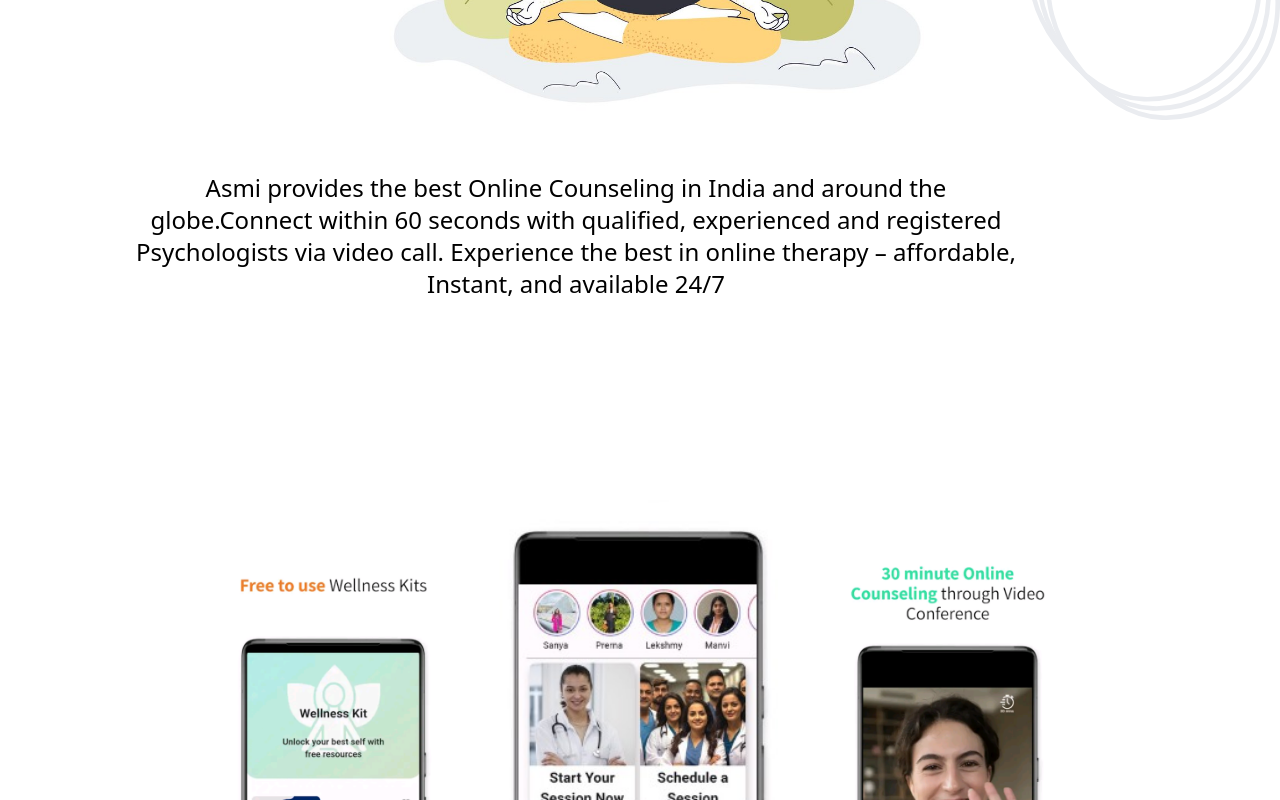
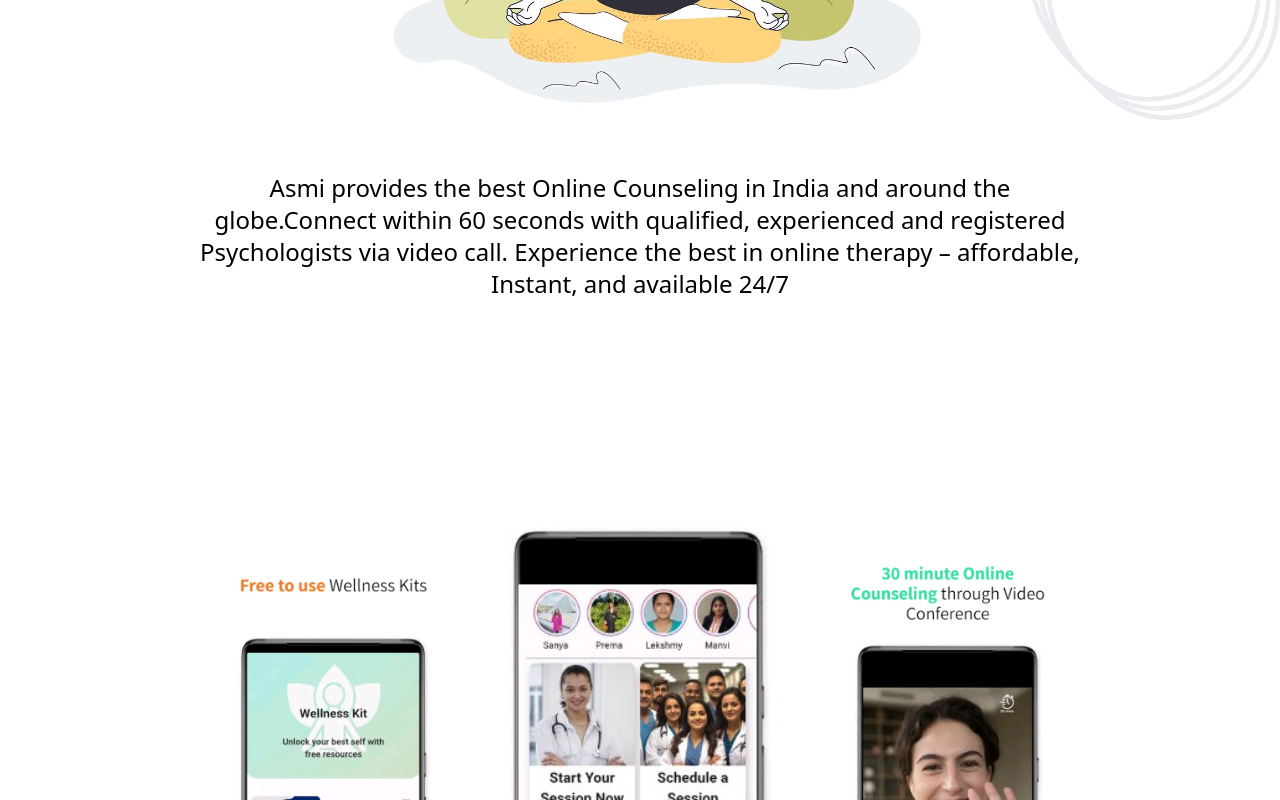
Before and after one commit to teerthrajverma01/Asmi-Frontend, a React (Vite) app: page / in a window 1280 px wide. Shown: the part 720-1520 px from the top of the page. Built offline with nearby package versions, Linux system fonts and the light colour scheme; no server answers.

Commit message:
edit css

```diff
--- a/src/components/PsychoIntern.jsx
+++ b/src/components/PsychoIntern.jsx
@@ -166,8 +166,6 @@
           </p>
           <div className="text-2xl font-normal">Eligibility:</div>
           <p className="mb-3">
-            ● Must be studying "Full Time" in a recognised college.
-            <br />
             ● Preferred Courses: Psychology & allied sciences
             <br />● Batch/Years: Graduation & Post graduation students from all
             years.
--- a/src/pages/HomePage.jsx
+++ b/src/pages/HomePage.jsx
@@ -108,7 +108,7 @@
                 </div>
               </section>
 
-              <div>
+              <div className="flex justify-center">
                 <h1 className="max-w-4xl mt-4 font-sans text-center md:mt-12 md:text-2xl">
                   Asmi provides the best Online Counseling in India and around
                   the globe.Connect within 60 seconds with qualified,
```
